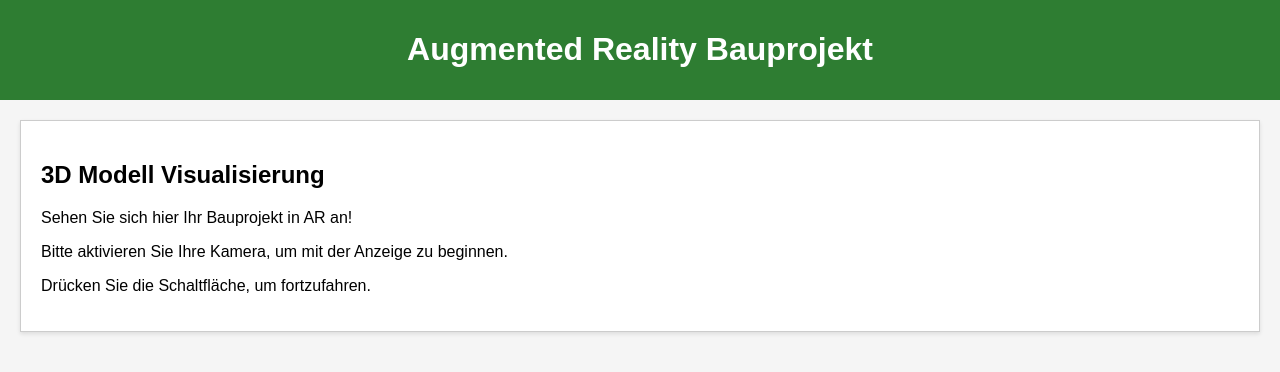
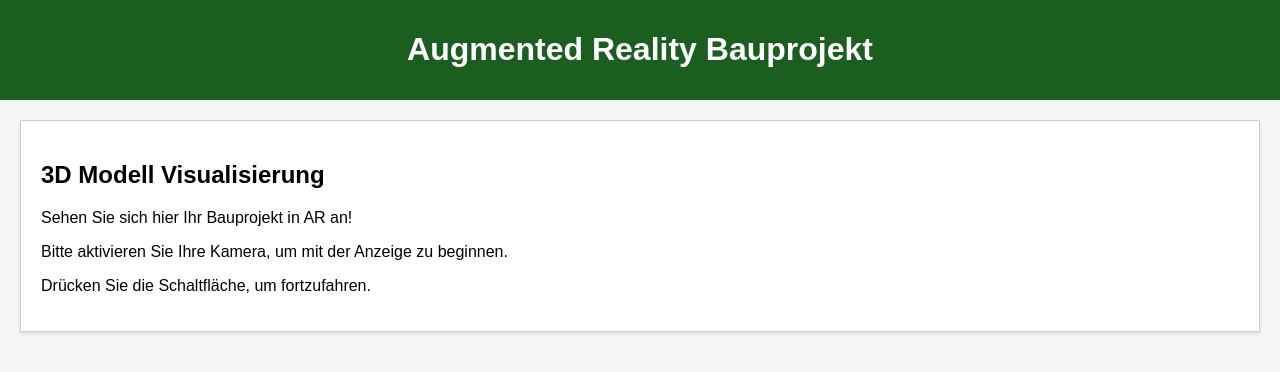
Before and after one commit to helpbringer6-ui/augmented-reality-bauprojekt, a website: page index.html in a window 1280 px wide. Drawn offline with Linux system fonts and the light colour scheme.

Commit message:
Update background color of header for better visibility

```diff
--- a/styles.css
+++ b/styles.css
@@ -6,7 +6,7 @@ body {
 }
 
 header {
-    background-color: #2E7D32;
+    background-color: #1B5E20;
     color: white;
     padding: 10px 0;
     text-align: center;
```
